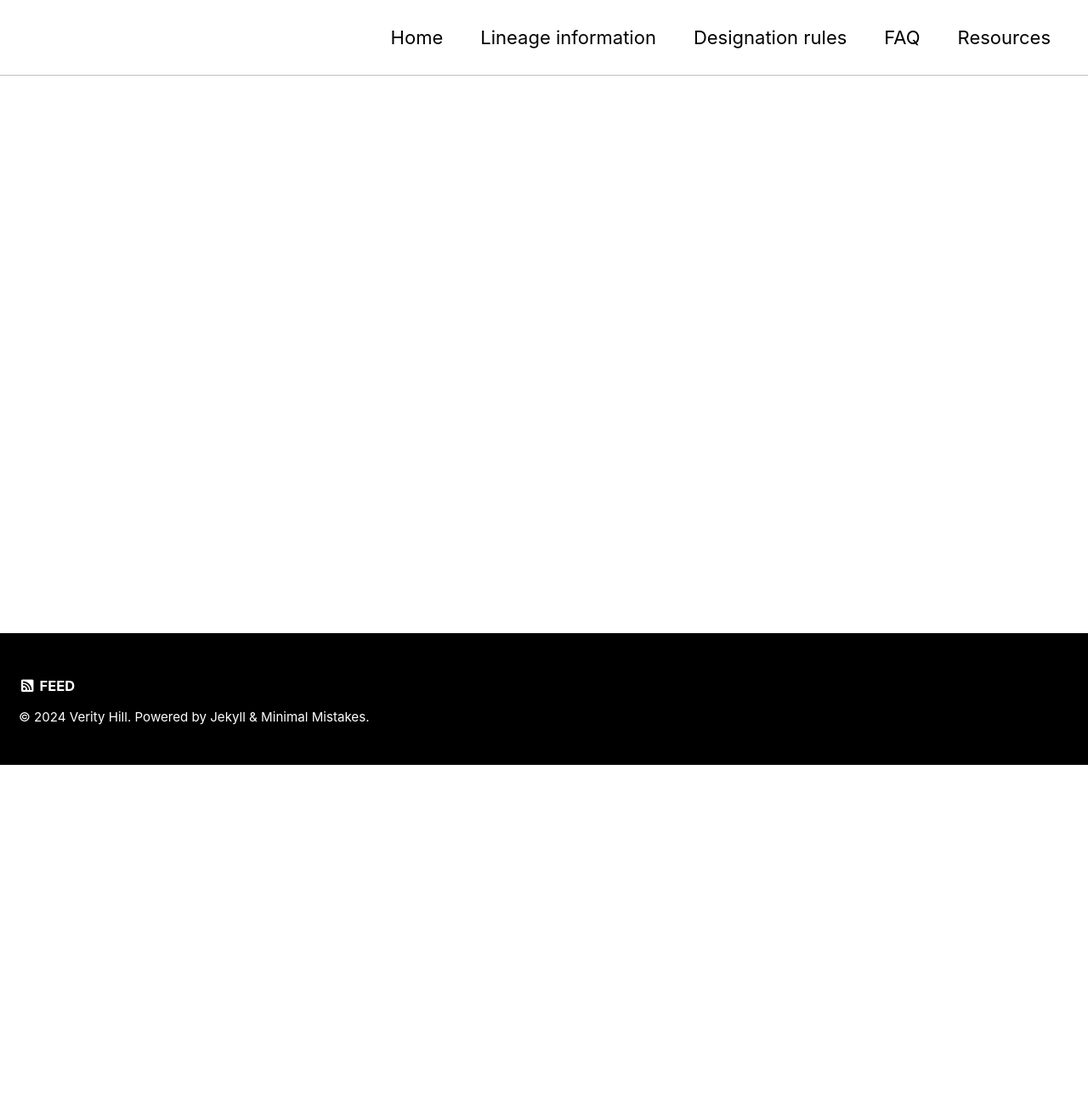
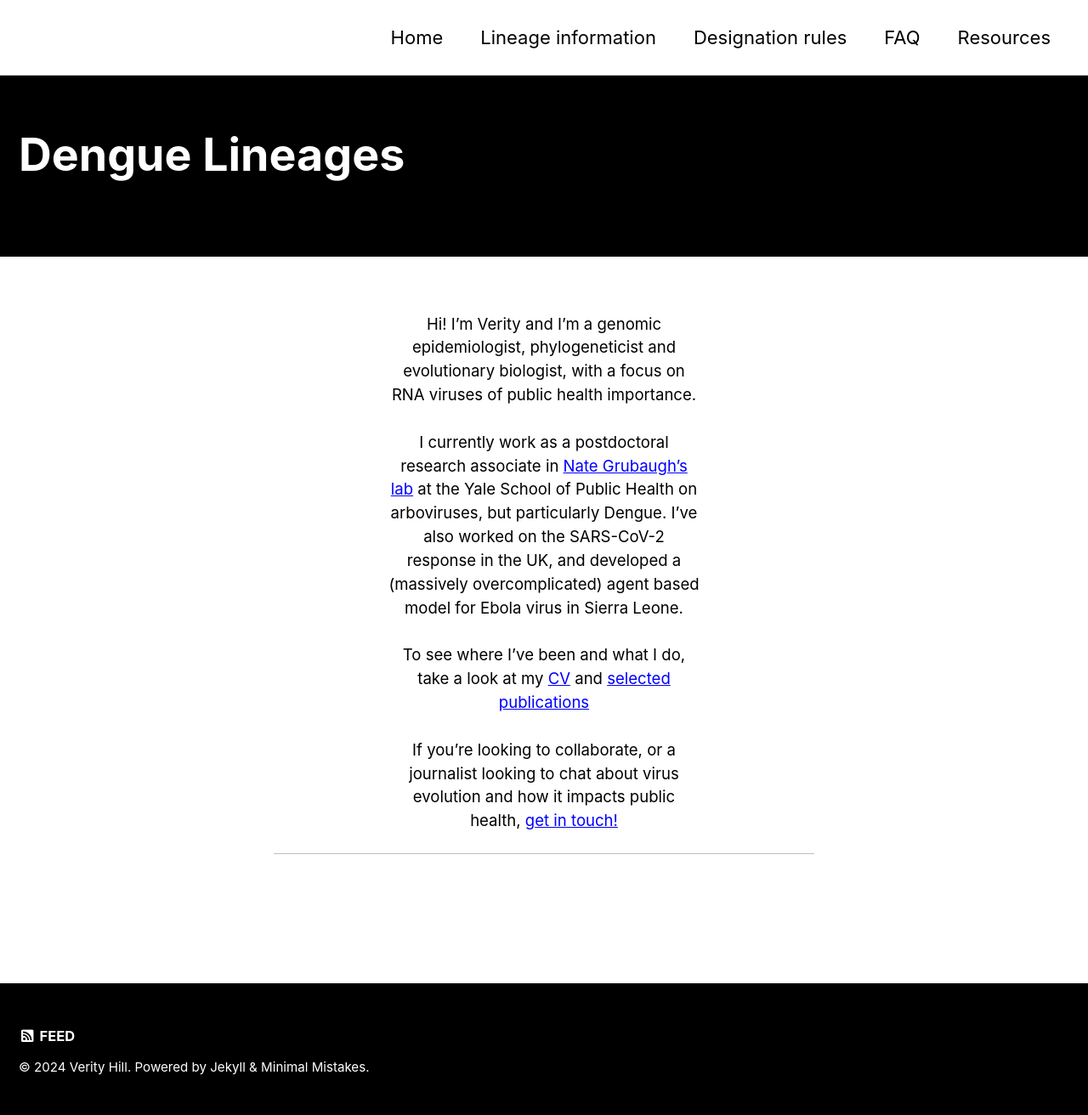
Before and after one commit to DENV-lineages/denv-lineages.github.io, a Jekyll site: the page built from index.html, in a window 1280 px wide. Shown: the whole page at 85% size. Built offline with Jekyll 4.4.1, drawn with Linux system fonts in a browser that asks for light colours; cached includes are drawn as plain includes; the list of posts is cut into pages by our own code; before the commit the page ends 900 px from its top, so only the background shows below that.

Commit message:
test index

```diff
--- a/index.html
+++ b/index.html
@@ -1,5 +1,5 @@
 ---
-title: "Dengue lineages"
+title: "Dengue Lineages"
 layout: single
 permalink: /
 
@@ -8,8 +8,13 @@
   overlay_filter: "0.5"
 
 intro:
-  - excerpt: "This is the website for a new dengue nomenclature system and is a work in progress! Watch this space"
+  - excerpt: "Hi! I'm Verity and I'm a genomic epidemiologist, phylogeneticist and evolutionary biologist, with a focus on RNA viruses of public health importance.
 <br><br>
+ I currently work as a postdoctoral research associate in [Nate Grubaugh's lab](https://grubaughlab.com/) at the Yale School of Public Health on arboviruses, but particularly Dengue. I've also worked on the SARS-CoV-2 response in the UK, and developed a (massively overcomplicated) agent based model for Ebola virus in Sierra Leone.
+<br><br>
+To see where I've been and what I do, take a look at my [CV](https://viralverity.github.io/_pages/CV) and [selected publications](https://viralverity.github.io/_pages/Publications)
+<br><br>
+If you're looking to collaborate, or a journalist looking to chat about virus evolution and how it impacts public health, [get in touch!](https://viralverity.github.io/_pages/Contact)"
 ---
 
 
```
